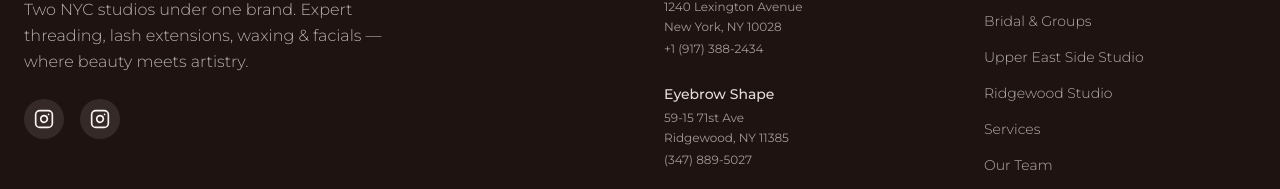
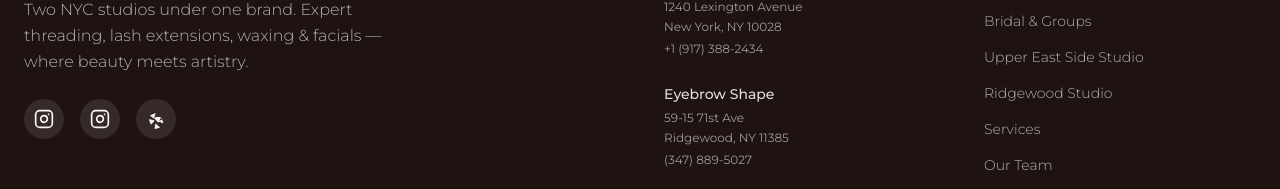
Before and after one commit to Uniq1st/brows-and-lashes-website, a Next.js app: page /bridal in a window 1280 px wide. Shown: the part 3060-3249 px from the top of the page. Built offline with nearby package versions, Linux system fonts and the light colour scheme.

Commit message:
feat: add Yelp links for both studios
Brows & Lashes gets the live Yelp URL; Eyebrow Shape has a placeholder
for when the listing is ready. Yelp icon appears in the footer social
buttons and the contact section per-store info card.

Co-Authored-By: Claude Sonnet 4.6 <noreply@anthropic.com>

```diff
--- a/components/contact-section.tsx
+++ b/components/contact-section.tsx
@@ -3,6 +3,14 @@
 import { useState } from "react"
 import { MapPin, Phone, Mail, Clock, Instagram } from "lucide-react"
 import { STORES } from "@/lib/stores"
+
+function YelpIcon({ className }: { className?: string }) {
+  return (
+    <svg viewBox="0 0 24 24" fill="currentColor" className={className} aria-hidden="true">
+      <path d="M20.16 12.594l-4.995 1.875c-.31.12-.31.555 0 .674l4.995 1.875c.405.15.794-.24.654-.63l-1.875-4.995c-.12-.31-.554-.31-.674 0l.895 1.201zM11.07 18.223l-.792 5.2c-.06.42.314.735.72.614l5.25-1.636c.42-.12.51-.645.15-.886l-4.455-3.563c-.33-.255-.813-.075-.873.27zM9.6 13.47l-5.415-1.08c-.42-.09-.735.33-.57.72l2.1 5.07c.15.375.645.45.9.15l3.315-3.99c.24-.285.075-.765-.33-.87zm.9-1.725l3.705 4.22c.27.3.735.24.93-.12l2.594-5.34c.18-.36-.09-.78-.48-.78h-5.25c-.435 0-.69.42-.435.78l-.064-.76zm-.556-.944l1.426-5.04c.12-.42-.27-.78-.69-.63L5.43 7.47c-.405.15-.48.69-.135.944l4.41 3.15c.315.225.75.045.87-.315l-.43-.498z" />
+    </svg>
+  )
+}
 
 export function ContactSection() {
   const [activeIndex, setActiveIndex] = useState(0)
@@ -141,6 +149,25 @@ export function ContactSection() {
                 </a>
               </div>
             </div>
+
+            {store.yelpUrl && (
+              <div className="flex items-start gap-5">
+                <div className="w-12 h-12 rounded-full bg-primary/10 flex items-center justify-center flex-shrink-0">
+                  <YelpIcon className="w-5 h-5 text-primary" />
+                </div>
+                <div>
+                  <h4 className="text-lg font-medium mb-2">Find Us on Yelp</h4>
+                  <a
+                    href={store.yelpUrl}
+                    target="_blank"
+                    rel="noopener noreferrer"
+                    className="font-[family-name:var(--font-montserrat)] text-muted-foreground font-light hover:text-primary transition-colors"
+                  >
+                    {store.name} on Yelp →
+                  </a>
+                </div>
+              </div>
+            )}
           </div>
         </div>
       </div>
--- a/components/footer.tsx
+++ b/components/footer.tsx
@@ -1,6 +1,14 @@
 import Link from "next/link"
 import { Instagram } from "lucide-react"
 import { STORES } from "@/lib/stores"
+
+function YelpIcon({ className }: { className?: string }) {
+  return (
+    <svg viewBox="0 0 24 24" fill="currentColor" className={className} aria-hidden="true">
+      <path d="M20.16 12.594l-4.995 1.875c-.31.12-.31.555 0 .674l4.995 1.875c.405.15.794-.24.654-.63l-1.875-4.995c-.12-.31-.554-.31-.674 0l.895 1.201zM11.07 18.223l-.792 5.2c-.06.42.314.735.72.614l5.25-1.636c.42-.12.51-.645.15-.886l-4.455-3.563c-.33-.255-.813-.075-.873.27zM9.6 13.47l-5.415-1.08c-.42-.09-.735.33-.57.72l2.1 5.07c.15.375.645.45.9.15l3.315-3.99c.24-.285.075-.765-.33-.87zm.9-1.725l3.705 4.22c.27.3.735.24.93-.12l2.594-5.34c.18-.36-.09-.78-.48-.78h-5.25c-.435 0-.69.42-.435.78l-.064-.76zm-.556-.944l1.426-5.04c.12-.42-.27-.78-.69-.63L5.43 7.47c-.405.15-.48.69-.135.944l4.41 3.15c.315.225.75.045.87-.315l-.43-.498z" />
+    </svg>
+  )
+}
 
 export function Footer() {
   return (
@@ -30,6 +38,19 @@ export function Footer() {
                   <span className="sr-only">{store.instagram}</span>
                 </a>
               ))}
+              {STORES.map((store) => store.yelpUrl ? (
+                <a
+                  key={`yelp-${store.id}`}
+                  href={store.yelpUrl}
+                  target="_blank"
+                  rel="noopener noreferrer"
+                  title={`${store.name} on Yelp`}
+                  className="w-10 h-10 rounded-full bg-background/10 flex items-center justify-center hover:bg-background/20 transition-colors"
+                >
+                  <YelpIcon className="w-5 h-5" />
+                  <span className="sr-only">{store.name} on Yelp</span>
+                </a>
+              ) : null)}
             </div>
           </div>
 
--- a/lib/stores.ts
+++ b/lib/stores.ts
@@ -27,6 +27,7 @@ export const STORES = [
       "https://book.squareup.com/appointments/4t8q4a3w43qqpa/location/LJDRXPJBMD5Y2/services?rwg_token=AFd1xnFwA5c7P3Zb7Kpt8pLOgW-9UZc_586SRt9tceevn64d8khlN7HJIS6NLrdsj8cijlavItegsDD9Kw5iZkX95W13wCdprw%3D%3D",
     giftCardUrl: "https://app.squareup.com/gift/MLYHY6BNH9Q3R/order",
     googleReviewUrl: "https://g.page/r/CUN4yeXaRdrwEAE/review",
+    yelpUrl: "https://www.yelp.com/biz/brows-and-lashes-new-york-5",
     mapSrc:
       "https://www.google.com/maps/embed?pb=!1m18!1m12!1m3!1d3021.5!2d-73.9565!3d40.7825!2m3!1f0!2f0!3f0!3m2!1i1024!2i768!4f13.1!3m3!1m2!1s0x89c258a2b1c3b5e7%3A0x1234567890abcdef!2s1240%20Lexington%20Ave%2C%20New%20York%2C%20NY%2010028!5e0!3m2!1sen!2sus!4v1699999999999!5m2!1sen!2sus",
   },
@@ -53,6 +54,7 @@ export const STORES = [
       "https://book.squareup.com/appointments/l5f8uasy444v40/location/LPT50K5SGRJTC/services?rwg_token=AFd1xnEaECUSkKyBXSkHBl1EvPjIY8g4A3MnG3OXAB2IRwUjK5hoqRcJoOgU2C2zyrLyzyaCCD9kreZXo4n4Klyh6i8ZeCoVaQ%3D%3D",
     giftCardUrl: "https://app.squareup.com/gift/MLCDJZEEFWEJ0/order",
     googleReviewUrl: "https://g.page/r/CWe4SgtByzcwEAE/review",
+    yelpUrl: "", // placeholder — add Eyebrow Shape Yelp URL when ready
     mapSrc:
       "https://maps.google.com/maps?q=59-15+71st+Ave,+Ridgewood,+NY+11385&output=embed",
   },
```
